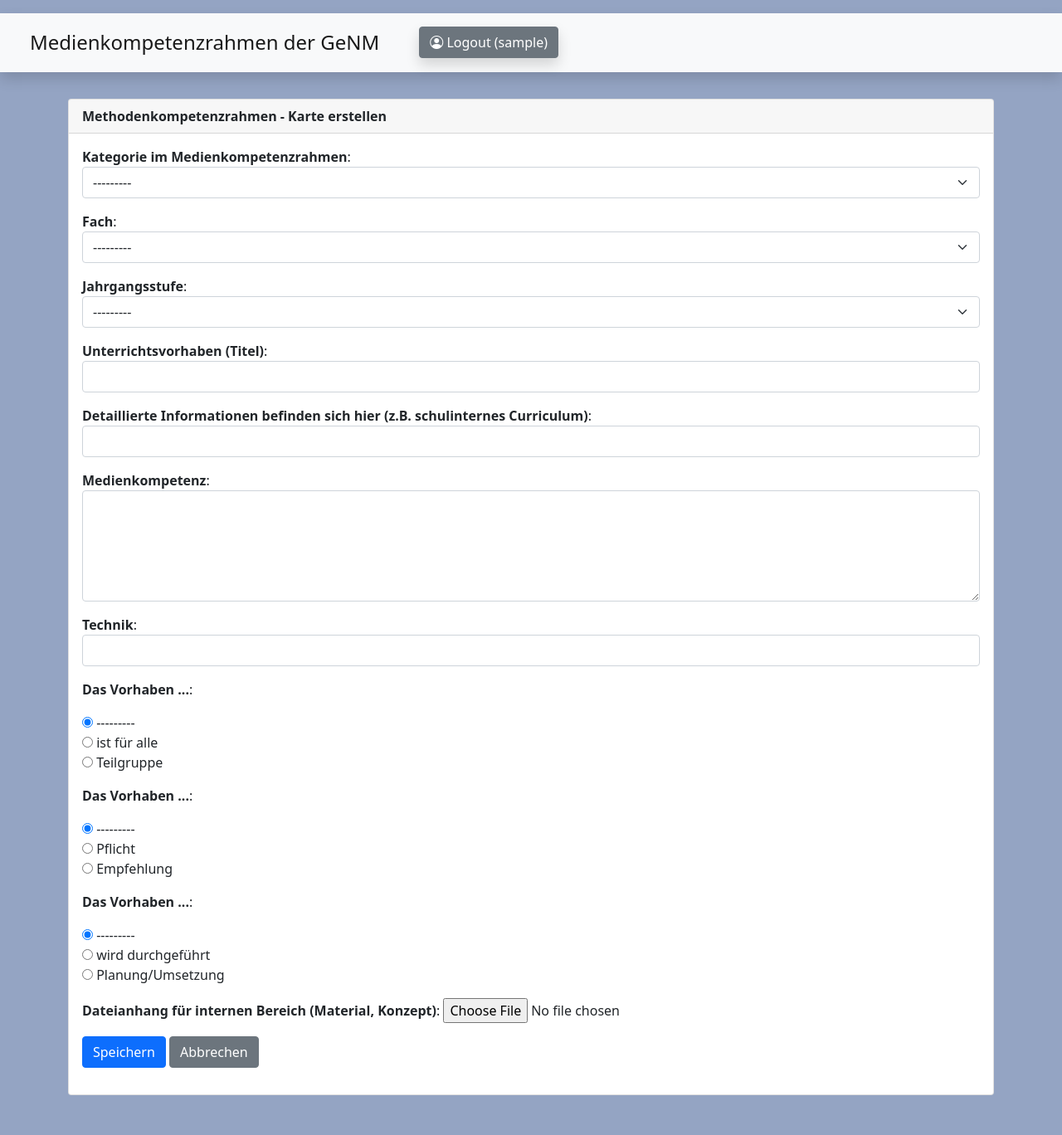
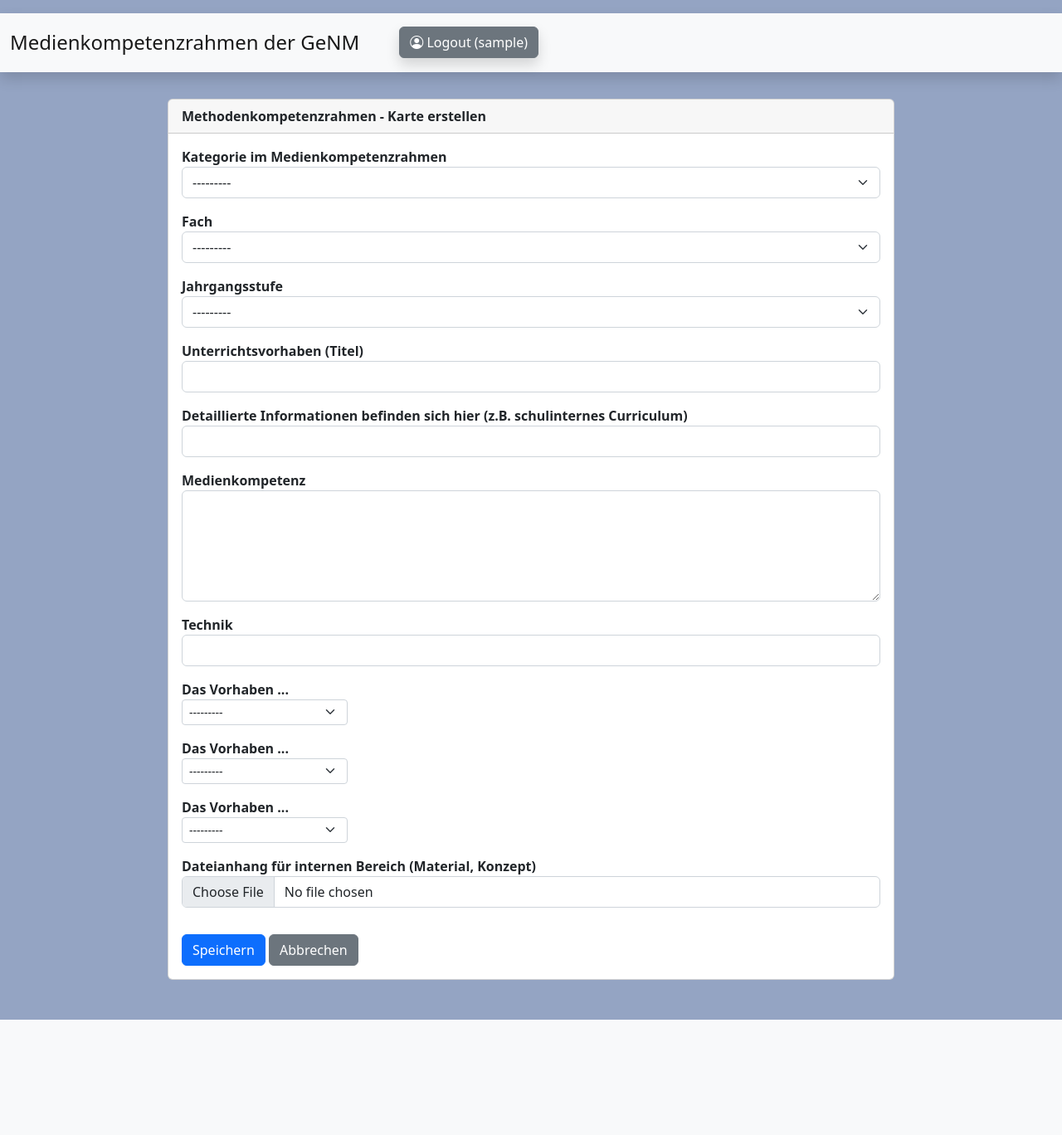
Before and after one commit to pyphil/MKR, a Django app: page /karte/ in a window 1280 px wide. Shown: the whole page at 83% size. After the commit the page ends 1229 px from the top, so only its background shows below. Run offline with Django 4.2, Linux system fonts and the light colour scheme; the visitor is signed in with stand-in values (Sample User, id 1); data that the repository does not hold is empty.

Commit message:
correct base header and layout

```diff
--- a/mkr/forms.py
+++ b/mkr/forms.py
@@ -41,7 +41,11 @@ class KompetenzkarteForm(ModelForm):
             'info': forms.TextInput(attrs={'class': 'form-control'}),
             'medienkompetenz': forms.Textarea(attrs={'class': 'form-control', 'rows': '5'}),
             'technik': forms.TextInput(attrs={'class': 'form-control'}),
-            'alle_teil': forms.RadioSelect(),
-            'pflicht_empf': forms.RadioSelect(),
-            'durchf_planung': forms.RadioSelect(),
+            # 'alle_teil': forms.Select(),
+            'alle_teil': forms.Select(attrs={'class': 'form-select form-select-sm', 'style': 'width: 200px;'}),
+            # 'pflicht_empf': forms.RadioSelect(),
+            'pflicht_empf': forms.Select(attrs={'class': 'form-select form-select-sm', 'style': 'width: 200px;'}),
+            # 'durchf_planung': forms.RadioSelect(),
+            'durchf_planung': forms.Select(attrs={'class': 'form-select form-select-sm', 'style': 'width: 200px;'}),
+            'download': forms.ClearableFileInput({'class': 'form-control'}),
         }
--- a/mkr/templates/base.html
+++ b/mkr/templates/base.html
@@ -1,10 +1,14 @@
+<!DOCTYPE html>
+<html lang="de">
   <head>
-  <link href="https://cdn.jsdelivr.net/npm/bootstrap@5.1.3/dist/css/bootstrap.min.css" rel="stylesheet"
-    integrity="sha384-1BmE4kWBq78iYhFldvKuhfTAU6auU8tT94WrHftjDbrCEXSU1oBoqyl2QvZ6jIW3" crossorigin="anonymous">
+    <meta charset="utf-8">
+    <meta name="viewport" content="width=device-width, initial-scale=1">
+    <title>MKR GENM</title>
+    <link href="https://cdn.jsdelivr.net/npm/bootstrap@5.2.3/dist/css/bootstrap.min.css" rel="stylesheet" integrity="sha384-rbsA2VBKQhggwzxH7pPCaAqO46MgnOM80zW1RWuH61DGLwZJEdK2Kadq2F9CUG65" crossorigin="anonymous">
+    <!-- <link href="https://cdn.jsdelivr.net/npm/bootstrap@5.1.3/dist/css/bootstrap.min.css" rel="stylesheet" integrity="sha384-1BmE4kWBq78iYhFldvKuhfTAU6auU8tT94WrHftjDbrCEXSU1oBoqyl2QvZ6jIW3" crossorigin="anonymous"> -->
     <link rel="stylesheet" href="https://cdn.jsdelivr.net/npm/bootstrap-icons@1.8.1/font/bootstrap-icons.css">
-  <script src="https://cdn.jsdelivr.net/npm/bootstrap@5.1.3/dist/js/bootstrap.bundle.min.js"
-    integrity="sha384-ka7Sk0Gln4gmtz2MlQnikT1wXgYsOg+OMhuP+IlRH9sENBO0LRn5q+8nbTov4+1p"
-    crossorigin="anonymous"></script>
+    <script src="https://cdn.jsdelivr.net/npm/bootstrap@5.2.3/dist/js/bootstrap.bundle.min.js" integrity="sha384-kenU1KFdBIe4zVF0s0G1M5b4hcpxyD9F7jL+jjXkk+Q2h455rYXK/7HAuoJl+0I4" crossorigin="anonymous"></script>
+    <!-- <script src="https://cdn.jsdelivr.net/npm/bootstrap@5.1.3/dist/js/bootstrap.bundle.min.js" integrity="sha384-ka7Sk0Gln4gmtz2MlQnikT1wXgYsOg+OMhuP+IlRH9sENBO0LRn5q+8nbTov4+1p" crossorigin="anonymous"></script> -->
     <style>
       body {
         /* background-color: #ebebeb; */
@@ -16,6 +20,7 @@
     </style>
   </head>
 
+  <body>
   <div class="container-fluid">
     {% if request.path == "/" %}
       <div class="row" style="width: 2000px">
@@ -53,3 +58,5 @@
   {% if request.path == "/" %}
   </div>
   {% endif %}
+  </body>
+</html>
--- a/mkr/templates/karte.html
+++ b/mkr/templates/karte.html
@@ -2,7 +2,8 @@
 {% block content %}
 
 <div class="container mt-3 mb-5">
-
+  <div class="row justify-content-center">
+    <div class="col" style="max-width: 900px;">
       <div class="card">
         <div class="card-header">
           <strong>Methodenkompetenzrahmen - Karte erstellen</strong>
@@ -11,9 +12,11 @@
             <form method="POST" enctype="multipart/form-data">
               {% csrf_token %}
               {{ form.as_p }}
-          <button type="submit" class="btn btn-primary">Speichern</button>
-          <a href="{% url 'home' %}" class="btn btn-secondary">Abbrechen</a>
+              <button type="submit" class="btn btn-primary mt-3">Speichern</button>
+              <a href="{% url 'home' %}" class="btn btn-secondary mt-3">Abbrechen</a>
             </form>
+        </div>
+      </div>
     </div>
   </div>
 </div>
--- a/mkr/views.py
+++ b/mkr/views.py
@@ -22,7 +22,7 @@ def home(request):
 @login_required
 def karte(request):
     if request.method == 'GET':
-        f = KompetenzkarteForm()
+        f = KompetenzkarteForm(label_suffix="")
         return render(request, 'karte.html', {'form': f})
     if request.method == 'POST':
         f = KompetenzkarteForm(request.POST, request.FILES)
@@ -35,7 +35,7 @@ def karte(request):
 def karte_bearbeiten(request, id):
     obj = Kompetenzkarte.objects.get(id=id)
     if request.method == 'GET':
-        f = KompetenzkarteForm(instance=obj)
+        f = KompetenzkarteForm(instance=obj, label_suffix="")
         return render(request, 'karte.html', {'form': f})
     if request.method == 'POST':
         f = KompetenzkarteForm(request.POST, request.FILES, instance=obj)
```
Also changed, not shown: accounts/templates/registration/register.html (+4 -3 lines). Lines whose indentation alone changed are shown as unchanged.
